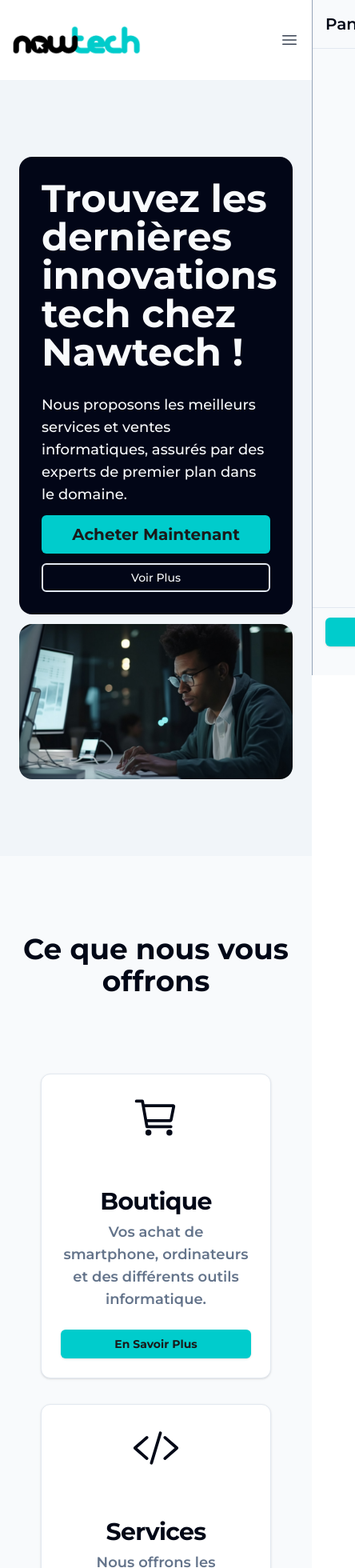
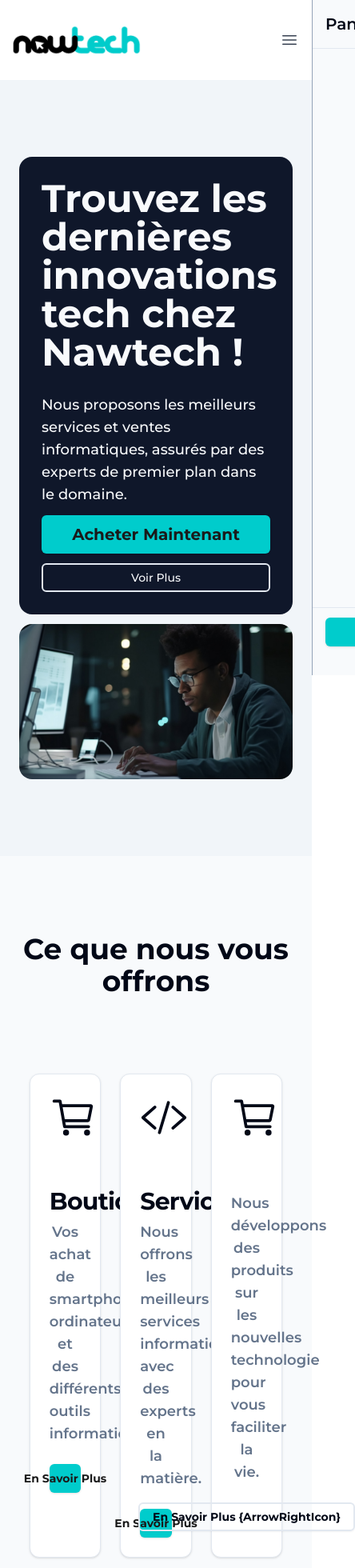
Before and after one commit to BlackJr-Git/e-commerce-shop, a React (Vite) app: page / in a window 390 px wide. Shown: the top 1960 px of the page at 80% size, 444 px wide, since content can reach past the window. Built offline with nearby package versions, Linux system fonts and the light colour scheme.

Commit message:
feat : product card page on mobile

```diff
--- a/src/components/hero-banner.jsx
+++ b/src/components/hero-banner.jsx
@@ -8,7 +8,7 @@ function HeroBanner() {
     <div className="bg-slate-100">
       <div className="hero-banner max-w-7xl m-auto rounded-2xl p-6 py-24 ">
         <div className="products-image rounded-2xl bg-white max-w-full max-h-full md:"></div>
-        <div className="hero-title flex flex-col  justify-between gap-3 bg-slate-950 p-7 rounded-2xl">
+        <div className="hero-title flex flex-col  justify-between gap-3 bg-slate-900 p-7 rounded-2xl">
           <div className="flex flex-col gap-7">
             <h1 className="text-5xl font-bold text-slate-50">
               Trouvez les dernières innovations tech chez Nawtech !
--- a/src/components/index.js
+++ b/src/components/index.js
@@ -26,4 +26,5 @@ export { default as AnimatedPages } from "./AnimatedPages";
 export { default as ScrollToTop } from "./ScrollToTop";
 export { default as Warranty } from "./warranty";
 export { default as WarrantyCard } from "./warranty-card";
-export { default as ClientCarrousel } from './clients-carrousel'
+export { default as ClientCarrousel } from "./clients-carrousel";
+export {default as CardService } from './service-card'
--- a/src/components/product-card.jsx
+++ b/src/components/product-card.jsx
@@ -29,7 +29,7 @@ function Pcard({ productData }) {
   }
 
   return (
-    <Card className="md:w-72 w-48">
+    <Card className="w-72">
       <CardContent>
         <Link to={`/produits/${productData.UGS}`}>
           <img
--- /dev/null
+++ b/src/components/service-card.jsx
@@ -0,0 +1,33 @@
+/* eslint-disable react/prop-types */
+// import { Card } from "./ui/card"
+import {
+    Card,
+    CardContent,
+    CardDescription,
+    CardFooter,
+    CardHeader,
+    CardTitle,
+  } from "@/components/ui/card";
+  import { Button } from "./ui/button";
+import { ArrowRightIcon } from "@heroicons/react/24/outline";
+
+function ServiceCard({icon, serviceTitle, description}) {
+  return (
+    <Card className="w-1/4">
+      <CardContent className="mt-6 text-left">
+        <p className="text-6xl font-extrabold text-left ">
+          <ion-icon name="cart-outline"></ion-icon>
+        </p>
+      </CardContent>
+      <CardHeader>
+        <CardTitle className="font-bold text-3xl text-center">{serviceTitle}</CardTitle>
+        <CardDescription className="text-lg font-semibold text-center"> Nous développons des produits sur les nouvelles technologie pour vous faciliter la vie. </CardDescription>
+      </CardHeader>
+      <CardFooter className="flex items-center justify-center">
+      <Button variant="outline" className='font-bold'> {`En Savoir Plus {ArrowRightIcon}`} </Button>
+      </CardFooter>
+    </Card>
+  )
+}
+
+export default ServiceCard ;
--- a/src/components/service-presentation/services-card.jsx
+++ b/src/components/service-presentation/services-card.jsx
@@ -1,3 +1,4 @@
+/* eslint-disable react/prop-types */
 import {
   Card,
   CardContent,
@@ -11,7 +12,7 @@ import { Button } from "../ui/button";
 
 function ServiceCard({serviceTitle,description,icon}) {
   return (
-    <Card className="w-72">
+    <Card className="w-1/4">
       <CardContent className="mt-6">
         <p className="text-6xl font-extrabold text-center ">
           <ion-icon name={icon}></ion-icon>
--- a/src/components/service-presentation/services.jsx
+++ b/src/components/service-presentation/services.jsx
@@ -1,10 +1,10 @@
-import { ServiceCard } from "../";
+import { CardService, ServiceCard } from "../";
 
 function Services() {
   return (
     <section className="bg-slate-50 py-24">
       <h2 className="text-4xl font-bold pb-24 text-center">Ce que nous vous offrons</h2>
-      <div className="max-w-7xl m-auto  flex justify-center gap-8 px-4 flex-wrap">
+      <div className="max-w-7xl m-auto  flex justify-center gap-6 n          px-4 flex-wrap">
         <ServiceCard
           icon={"cart-outline"}
           serviceTitle={"Boutique"}
@@ -19,13 +19,15 @@ function Services() {
             "Nous offrons les meilleurs services informatiques avec des experts en la matière."
           }
         />
-        <ServiceCard
+        {/* <ServiceCard
           icon={"hardware-chip-outline"}
           serviceTitle={"Produits"}
           description={
             "Nous développons des produits sur les nouvelles technologie pour vous faciliter la vie."
           }
-        />
+        /> */}
+
+        <CardService />
       </div>
     </section>
   );
--- a/src/components/user-avatar.jsx
+++ b/src/components/user-avatar.jsx
@@ -40,8 +40,8 @@ function AvatarPopover() {
   return (
     <Popover>
       <PopoverTrigger>
-        <div className="w-10">
-          <img src={currentUser.avatar} alt={currentUser.name} />
+        <div className="w-10 rounded-full">
+          <img className="rounded-full" src={currentUser.avatar} alt={currentUser.name} />
         </div>
       </PopoverTrigger>
       <PopoverContent>
--- a/src/data/users.js
+++ b/src/data/users.js
@@ -1,16 +1,16 @@
 import { BradleyAvatar } from "@/assets";
 
-const user  = {
+const user = {
   name: "Asosa",
   firstName: "Junior",
-    phone: 851750853 ,
+  phone: 851750853,
   email: "juniorassosa@gmail.com",
   country: "Congo-Kinshasa",
   adress: "6, Av Mianda Q/Brikin C/Ngaliema",
   adress2: "Appartement niveau 1 ref : 2ieme virage Brikin",
   city: "Kinshasa",
   township: "Ngaliema",
-    avatar : BradleyAvatar
-}
+  avatar: "https://i.imgur.com/wfxoqxh.jpg",
+};
 
-export default user ;
+export default user;
--- a/src/pages/home.jsx
+++ b/src/pages/home.jsx
@@ -1,5 +1,5 @@
 import { useState } from "react";
-import { HeroBanner, Products, Services, SideCart, WhyUs,Warranty, ClientCarrousel } from "../components";
+import { HeroBanner, Products, Services, SideCart, WhyUs,Warranty } from "../components";
 import { productsData } from "@/data";
 import { AnimatedPages } from "../components";
 
```
Lines whose indentation alone changed are shown as unchanged.
